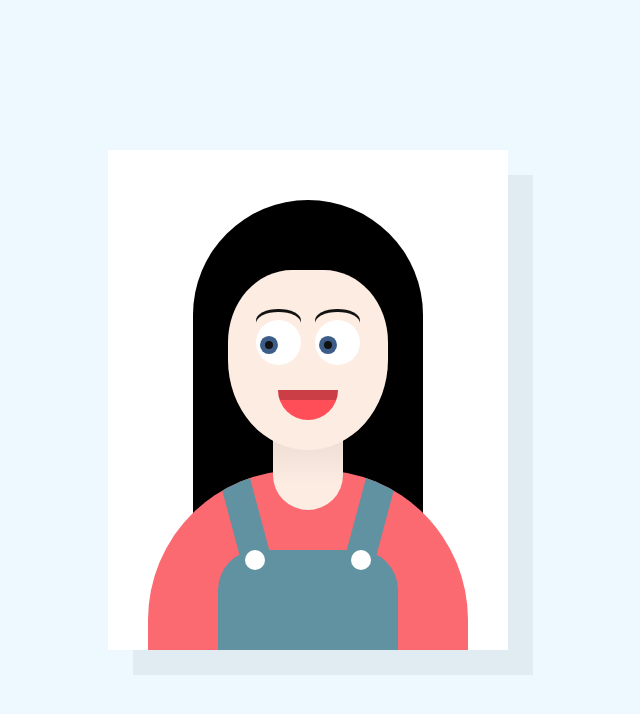
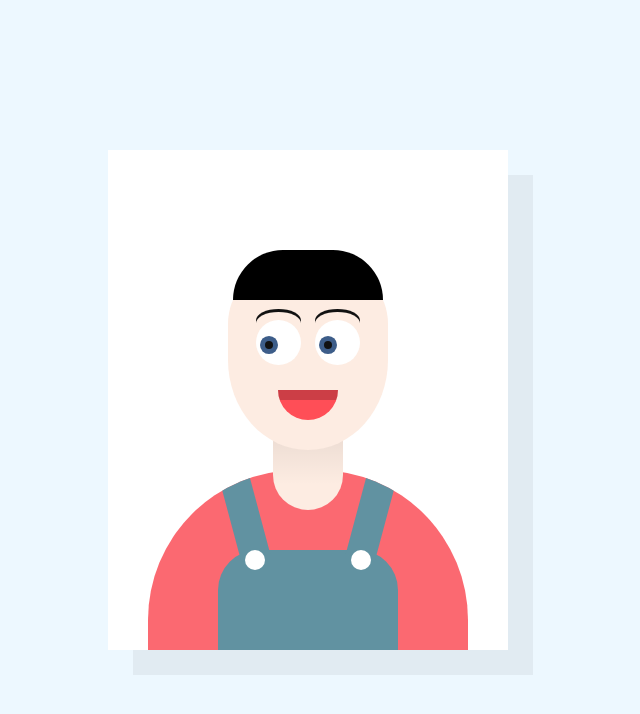
Before and after one commit to Yoy0z-maps/Front-end-UI, a Next.js app: page /eye in a window 1280 px wide. Shown: the top 714 px of the page, without its empty margins (332-972 px from the left). Built offline with nearby package versions, Linux system fonts and the light colour scheme.

Commit message:
mod/eye => #hair

```diff
--- a/src/app/eye/page.tsx
+++ b/src/app/eye/page.tsx
@@ -12,10 +12,10 @@ export default function Page() {
       id="body"
       className="flex justify-center items-center min-h-[100vh] bg-eyebackground"
     >
-      <div className="relative w-[400px] h-[500px] bg-white m-[40px] shadow-eyes-shadow">
+      <div className="relative w-[400px] h-[500px] bg-white m-[40px] shadow-eyes-shadow overflow-hidden">
         <div
           id="hair"
-          className="absolute bottom-0 left-[50%] translate-x-[-50%] w-[230px] h-[450px] bg-black rounded-tl-[200px] rounded-tr-[200px]"
+          className="absolute z-[20] bottom-[350px] left-[50%] translate-x-[-50%] w-[150px] h-[50px] bg-black rounded-tl-[100px] rounded-tr-[100px]"
         ></div>
         <div
           id="bottom"
@@ -30,7 +30,7 @@ export default function Page() {
           ></div>
           <div
             id="face"
-            className="absolute top-[120px] left-[50%] translate-x-[-50%] w-[160px] h-[180px] bg-skin z-[12] rounded-[50%] rounded-tl-[40%] rounded-tr-[40%] group cursor-pointer"
+            className="absolute top-[120px] left-[50%] translate-x-[-50%] w-[160px] h-[180px] bg-skin z-[12] rounded-[50%] rounded-tl-[30%] rounded-tr-[30%] group cursor-pointer"
           >
             <div
               id="eyes"
```
